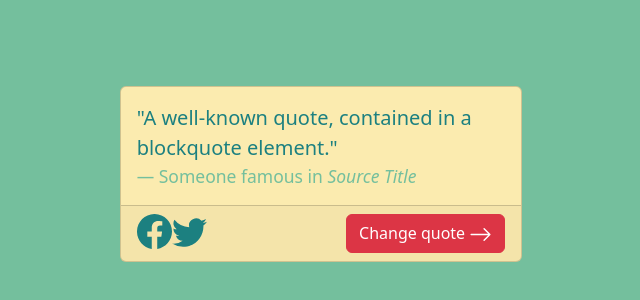
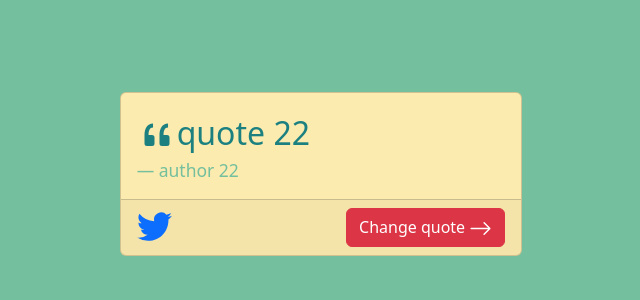
Before and after one commit to vichuge/random-quote-machine, a React (Create React App) app: page / in a window 1280 px wide. Shown: the part 226-526 px from the top of the page, without its empty margins (319-959 px from the left). Built offline with nearby package versions, Linux system fonts and the light colour scheme.

Commit message:
Add funcs on the project

```diff
--- a/src/App.js
+++ b/src/App.js
@@ -5,11 +5,11 @@ const App = () => {
   return (
     <div className='container-fluid '>
       <div className='row'>
-        <div className='col-4'></div>
-        <div className='col-4 align-middle my-auto'>
+        <div className='col-12 col-sm-1 col-md-2 col-lg-4'></div>
+        <div className='col-12 col-sm-10 col-md-8 col-lg-4 align-middle my-auto'>
           <Card />
         </div>
-        <div className='col-4'></div>
+        <div className='col-12 col-sm-1 col-md-2 col-lg-4'></div>
       </div>
     </div>
   );
--- a/src/components/card/card.js
+++ b/src/components/card/card.js
@@ -1,29 +1,46 @@
-import React from 'react';
+import React, { useState, useEffect } from 'react';
 import './card.scss';
-import { Facebook } from "react-bootstrap-icons";
-import { Twitter } from "react-bootstrap-icons";
+import { Twitter, Quote } from "react-bootstrap-icons";
 import { ArrowRight } from 'react-bootstrap-icons';
+import Quotes from './quotes';
 
-const Card = () => (
-  <div className="card">
+const Card = () => {
+  const [quote, setQuote] = useState('');
+  const [author, setAuthor] = useState('');
+  useEffect(() => {
+    changeQuote();
+  });
+
+  const btnChangeQuote = () => {
+    changeQuote();
+  }
+
+  const changeQuote = () => {
+    const numQuote = Math.floor(Math.random() * Quotes.length);
+    setQuote(Quotes[numQuote][0]);
+    setAuthor(Quotes[numQuote][1]);
+  }
+
+  return (
+  <div className="card" id='quote-box'>
     <div className="card-body">
       <blockquote className="blockquote mb-0">
-        <p className='quote'>"A well-known quote, contained in a blockquote element."</p>
-        <footer className="blockquote-footer">Someone famous in <cite title="Source Title">Source Title</cite></footer>
+        <p className='quote' id='text'><Quote size='40' />{quote}</p>
+        <footer className="blockquote-footer" id='author'>{author}</footer>
       </blockquote>
     </div>
     <div class="card-footer text-body-secondary">
       <div className='row'>
         <div className='col-6 social-media'>
-        <Facebook size='35' />
-        <Twitter size='35' />
+        <a target='_blank' href={'https://twitter.com/intent/tweet?text="'+quote+'." '+author+'&hashtags=quotes'} rel="noreferrer"><Twitter size='35' /></a>
         </div>
         <div className='col-6 text-end'>
-          <button type="button" className="btn btn-danger">Change quote <ArrowRight size='23' /></button>
+          <button onClick={btnChangeQuote} type="button" className="btn btn-danger" id='new-quote'>Change quote <ArrowRight size='23' /></button>
         </div>
       </div>
     </div>
   </div>
-);
+)
+};
 
 export default Card;
--- a/src/components/card/card.scss
+++ b/src/components/card/card.scss
@@ -8,6 +8,7 @@
 
 .quote {
   color: #1c8080;
+  font-size: 2rem;
 }
 
 .social-media {
--- /dev/null
+++ b/src/components/card/quotes.js
@@ -0,0 +1,34 @@
+const Quotes = [
+  ['quote 1','author 1'],
+  ['quote 2','author 2'],
+  ['quote 3','author 3'],
+  ['quote 4','author 4'],
+  ['quote 5','author 5'],
+  ['quote 6','author 6'],
+  ['quote 7','author 7'],
+  ['quote 8','author 8'],
+  ['quote 9','author 9'],
+  ['quote 10','author 10'],
+  ['quote 11','author 11'],
+  ['quote 12','author 12'],
+  ['quote 13','author 13'],
+  ['quote 14','author 14'],
+  ['quote 15','author 15'],
+  ['quote 16','author 16'],
+  ['quote 17','author 17'],
+  ['quote 18','author 18'],
+  ['quote 19','author 19'],
+  ['quote 20','author 20'],
+  ['quote 21','author 21'],
+  ['quote 22','author 22'],
+  ['quote 23','author 23'],
+  ['quote 24','author 24'],
+  ['quote 25','author 25'],
+  ['quote 26','author 26'],
+  ['quote 27','author 27'],
+  ['quote 28','author 28'],
+  ['quote 29','author 29'],
+  ['quote 30','author 30']
+];
+
+export default Quotes;
```
Also changed, not shown: 1 other file (tests, documents, lock files or other folders).
